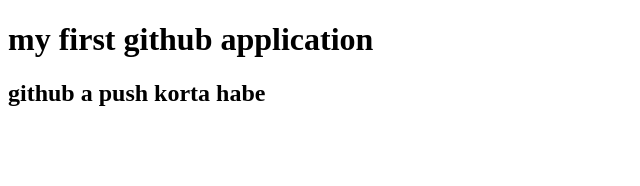
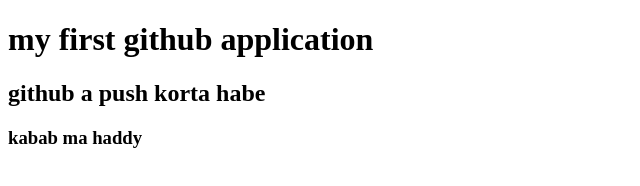
Before and after one commit to Imranbd21/my-second-repo, a plain HTML site: page index.html in a window 1280 px wide. Shown: the whole page, without its empty margins (0-640 px from the left). Drawn offline with Linux system fonts and the light colour scheme.

Commit message:
New changed

```diff
--- a/index.html
+++ b/index.html
@@ -9,6 +9,6 @@
 <body>
     <h1>my first github application</h1>
     <h2>github a push korta habe</h2>
-
+    <h3> kabab ma haddy</h3>
 </body>
 </html>
```
